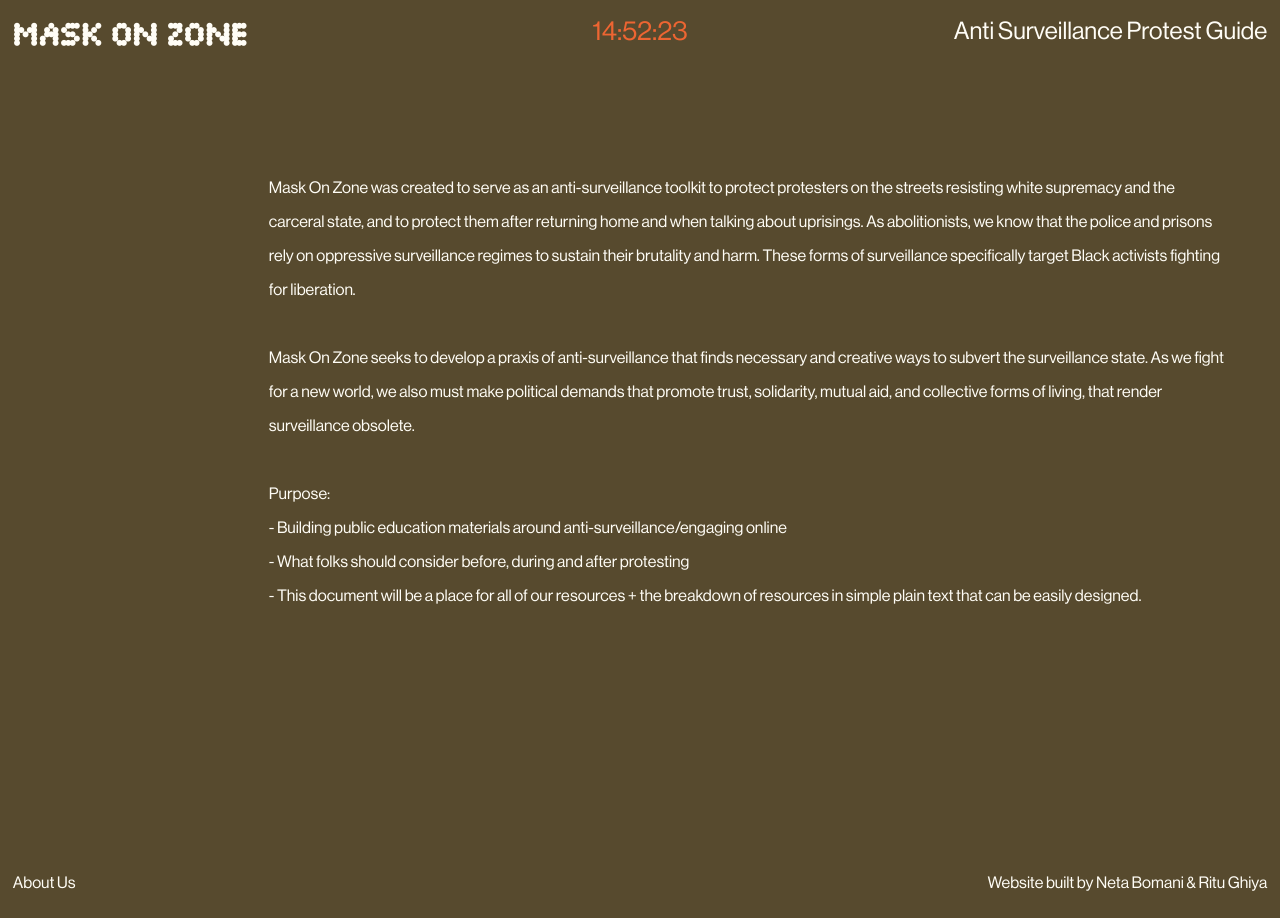
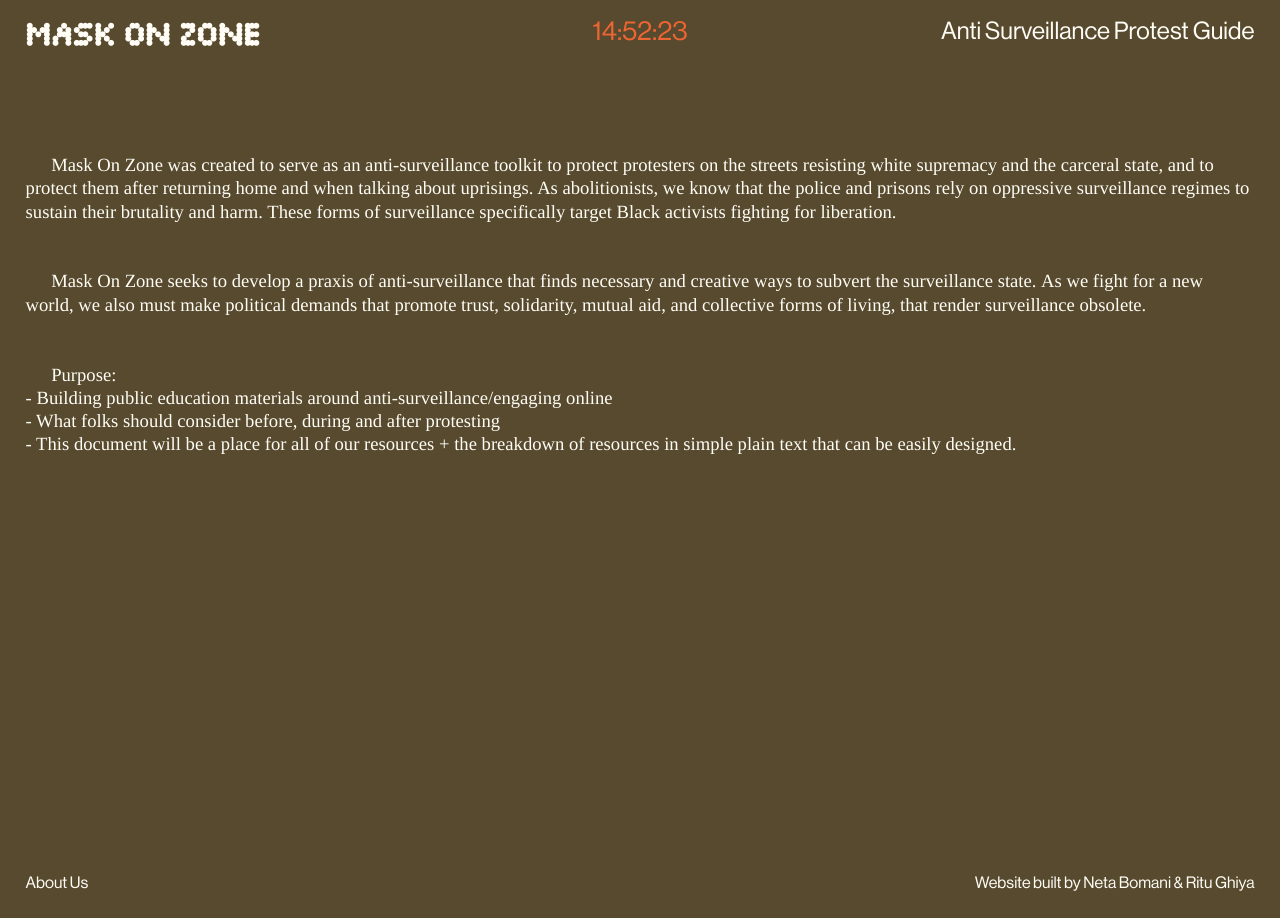
Before and after one commit to mask-on/mask-on.github.io, a Jekyll site: the page built from about.markdown, in a window 1280 px wide. Built offline with Jekyll 4.4.1, drawn with Linux system fonts in a browser that asks for light colours.

Commit message:
rg styles

```diff
--- a/about.markdown
+++ b/about.markdown
@@ -46,17 +46,20 @@ layout: index
 
 
 <div class="protect-yourself-while-you about-copy">
-	Mask On Zone was created to serve as an anti-surveillance toolkit to protect protesters on the streets resisting white supremacy and the carceral state, and to protect them after returning home and when talking about uprisings. As abolitionists, we know that the police and prisons rely on oppressive surveillance regimes to sustain their brutality and harm. These forms of surveillance specifically target Black activists fighting for liberation.<br><br>
+	<div>
+	<p><span class="project-title">Mask On Zone</span> was created to serve as an anti-surveillance toolkit to protect protesters on the streets resisting white supremacy and the carceral state, and to protect them after returning home and when talking about uprisings. As abolitionists, we know that the police and prisons rely on oppressive surveillance regimes to sustain their brutality and harm. These forms of surveillance specifically target Black activists fighting for liberation.</p><br><br>
 
-Mask On Zone seeks to develop a praxis of anti-surveillance that finds necessary and creative ways to subvert the surveillance state. As we fight for a new world, we also must make political demands that promote trust, solidarity, mutual aid, and collective forms of living, that render surveillance obsolete.<br><br>
+<p><span class="project-title">Mask On Zone</span> seeks to develop a praxis of anti-surveillance that finds necessary and creative ways to subvert the surveillance state. As we fight for a new world, we also must make political demands that promote trust, solidarity, mutual aid, and collective forms of living, that render surveillance obsolete.</p><br><br>
 
-Purpose:<br>
+<div class="text-center">Purpose:<br>
 
 - Building public education materials around anti-surveillance/engaging online<br>
 
 - What folks should consider before, during and after protesting<br>
 
-- This document will be a place for all of our resources + the breakdown of resources in simple plain text that can be easily designed. <br><br>
+- This document will be a place for all of our resources + the breakdown of resources in simple plain text that can be easily designed.</div><br><br>
+
+</div>
 
 </div>
 
--- a/css/index.css
+++ b/css/index.css
@@ -34,8 +34,8 @@
       line-height: 34px;
       color: #574A2E;
       font-size: 1.8rem;
-      margin: 1vh 1vw;
-      height: 98vh;
+      margin: 2vh 2vw;
+      height: 96vh;
       overflow-y:hidden;
     display:flex;
     flex-direction:column;
@@ -56,8 +56,8 @@
       font-weight: 500;
       line-height: 34px;
       color: #FFFDF6;
-      margin: 1vh 1vw;
-      height: 100vh;
+      margin: 2vh 2vw;
+      height: 96vh;
       overflow: hidden;
   }
 
@@ -77,7 +77,7 @@
       position: fixed;
       top: 0;
       background: #FFFDF6;
-      width: 98vw;
+      width: 96vw;
   }
 
   .header-nav {
@@ -223,16 +223,28 @@
 
   .protect-yourself-while-you {
       display: flex;
-      margin-top: 20vh;
+      margin-top: 12vh;
       height:10vh;
 
   }
 
   .about-copy {
-      margin-top: 18vh;
-      margin-left:20vw;
-      font-size: 1em;
-      width:75vw;
+      margin-top: 15vh;
+      font-size: 1.15em;
+            font-family: Times, serif;
+            line-height:1.25em;
+
+  }
+
+  .about-copy{
+    text-indent:2vw;
+  }
+
+  .text-center{
+  }
+
+  .project-title{
+
   }
 
 #before{
@@ -249,7 +261,7 @@
   .choose-your-adventure-right {
       height:90vh;
       overflow:auto;
-      margin: 0 1vw 0 20vw;
+      margin: 0 0 0 20vw;
   }
 
 
@@ -325,7 +337,7 @@
   .flex-row-footer {
       display: flex;
       align-items: flex-start;
-      width: 98vw;
+      width: 96vw;
       padding-top: 5%;
       justify-content: space-between;
   }
@@ -353,10 +365,7 @@
       }
 
         .about-copy {
-      margin-top: 15vh;
-      margin-left:5vw;
       font-size: 1em;
-      width:80vw;
   }
 
       .protect-yourself-while-you {
@@ -400,7 +409,8 @@
 
       .choose-your-adventure-right {
           width: 100%;
-          margin: 50vh 0 0 0;
+          margin: 40vh 0 0 0;
+          padding-bottom:10vh;
           height:50vh;
 
       }
@@ -435,13 +445,13 @@
           bottom: 0em;
           background: #FFFDF6;
           z-index: 100;
-          width: 98vw;
+          width: 96vw;
 
       }
 
       .about footer {
           background: #574A2E;
-          width: 98vw;
+          width: 96vw;
       }
 
   }
--- a/index.markdown
+++ b/index.markdown
@@ -97,10 +97,10 @@ I'm returning from a protest.
 
 
 <div class="choose-your-adventure-right">
-  <div class="scroll"  id="before" >
+  <div class="scroll">
 <div class="tips">
 <!-- before -->
-  <a class="time">before
+  <a class="time"    id="before" >before
 </a>
 
 
```
